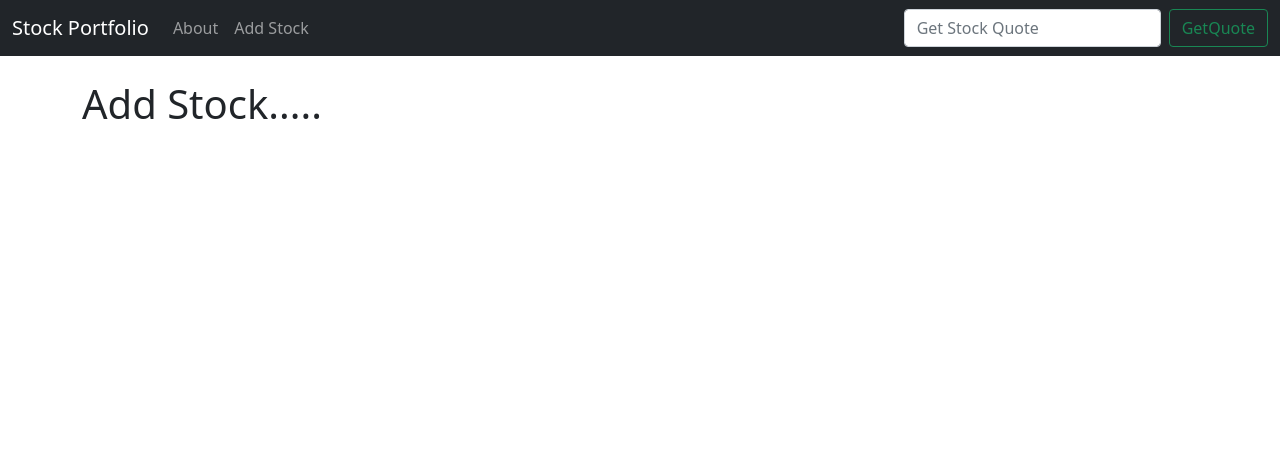
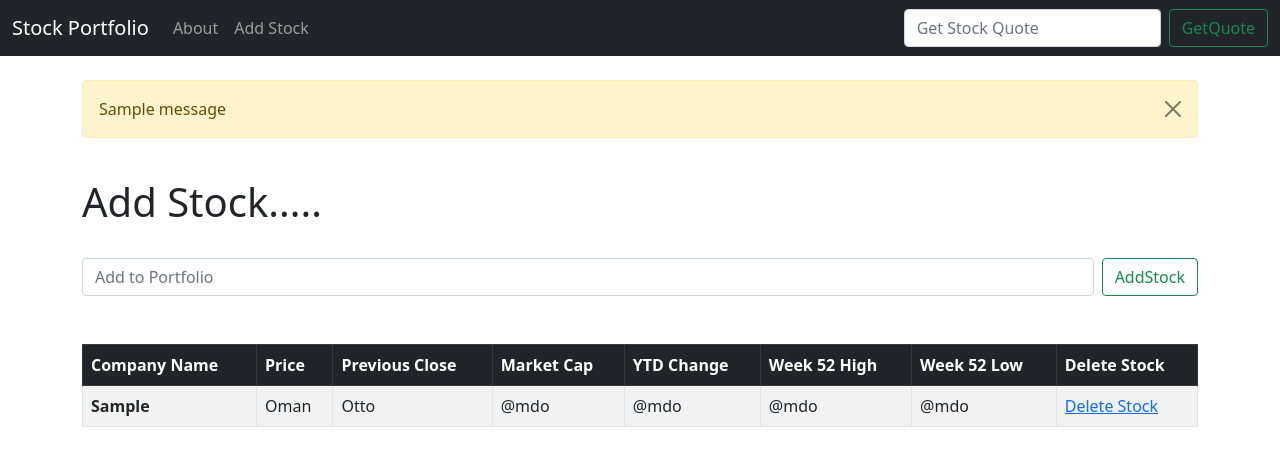
Before and after one commit to aChak-947/Stock-Portfolio, a Django app: page /add_stock.html in a window 1280 px wide. Shown: the top 466 px of the page. Run offline with Django 3.2, Linux system fonts and the light colour scheme; tables that the repository leaves empty hold one stand-in row (values such as "Sample post"); one stand-in notice (Sample message) is shown.

Commit message:
added table

```diff
--- a/quotes/templates/add_stock.html
+++ b/quotes/templates/add_stock.html
@@ -1,5 +1,49 @@
 {% extends 'base.html' %}
 
 {% block content %}
-<h1>Add Stock.....</h1>
+	<h1>Add Stock.....</h1>
+ 	<br/>
+	<form action="{% url 'add_stock' %}" class="d-flex" method="POST">
+		{% csrf_token %}
+		<input class="form-control me-2" type="search" placeholder="Add to Portfolio" aria-label="Search" name="ticker">
+		<button class="btn btn-outline-success" type="submit">AddStock</button>
+	</form>
+	<br/><br/>
+
+
+	<!-- Table -->
+	<table class="table table-striped table-bordered table-hover">
+	  <thead class="table-dark">
+	    <tr>
+	      <th scope="col">Company Name</th>
+	      <th scope="col">Price</th>
+	      <th scope="col">Previous Close</th>
+	      <th scope="col">Market Cap</th>
+	      <th scope="col">YTD Change</th>
+	      <th scope="col">Week 52 High</th>
+	      <th scope="col">Week 52 Low</th>
+	      <th scope="col">Delete Stock</th>
+	    </tr>
+	  </thead>
+	  <tbody>
+	  	{% for item in ticker %}
+			<tr>
+				<th scope="row">{{ item.ticker }}</th>
+	      		<td>Oman</a></td>
+	      		<td>Otto</td>
+	      		<td>@mdo</td>
+	      		<td>@mdo</td>
+	      		<td>@mdo</td>
+	      		<td>@mdo</td>
+	      		<td><a href="{% url 'delete' item.id %}">Delete Stock</td>
+			</tr>
+		{% endfor %}
+
+	  </tbody>
+	</table>
+
+
+	<!-- End of Table -->
+
+
 {% endblock %}
--- a/quotes/templates/base.html
+++ b/quotes/templates/base.html
@@ -40,16 +40,28 @@
 		      </form>
 		    </div>
   		</div>
-	</nav>
+		</nav>
 
   	<!-- -----navbar-ends---- -->
 
   	<div class="container">
-  		<br/>
+
+  		{% if messages %}
+        {% for message in messages%}
+        	<br/>
+          <div class="alert alert-warning alert-dismissible fade show" role="alert">
+            {{ message }}
+            <button type="button" class="btn-close" data-bs-dismiss="alert" aria-label="Close"></button>
+          </div>
+        {% endfor %}
+      {% endif %}
+
+      <br/>
 	    {% block content %}
 
-		{% endblock %}
-	</div>
+			{% endblock %}
+
+		</div>
 
     <!-- Optional JavaScript; choose one of the two! -->
 
--- a/quotes/urls.py
+++ b/quotes/urls.py
@@ -5,4 +5,5 @@ urlpatterns = [
     path('', views.home, name="home"),
     path('about.html', views.about, name="about"),
     path('add_stock.html', views.add_stock, name="add_stock"),
+    path('delete/<stock_id>', views.delete, name="delete"),
 ]
--- a/quotes/views.py
+++ b/quotes/views.py
@@ -1,4 +1,7 @@
-from django.shortcuts import render
+from django.shortcuts import render, redirect
+from .models import Stock
+from .forms import StockForm
+from django.contrib import messages
 
 # Create your views here.
 def home(request):
@@ -30,4 +33,23 @@ def about(request):
 
 
 def add_stock(request):
-	return render(request, 'add_stock.html', {})
+	if request.method == 'POST':
+		form = StockForm(request.POST or None)
+
+		if form.is_valid():
+			form.save()
+			messages.success(request, ("Stock Has Been Added!"))
+			return redirect('add_stock')
+
+	else:
+		ticker = Stock.objects.all()
+		return render(request, 'add_stock.html', {'ticker': ticker})
+
+
+
+
+def delete(request, stock_id):
+	item = Stock.objects.get(pk=stock_id)
+	item.delete()
+	messages.success(request, ("Stock Has Been Deleted!"))
+	return redirect(add_stock)
```
Also changed, not shown: quotes/forms.py (added, +7 -0 lines).
